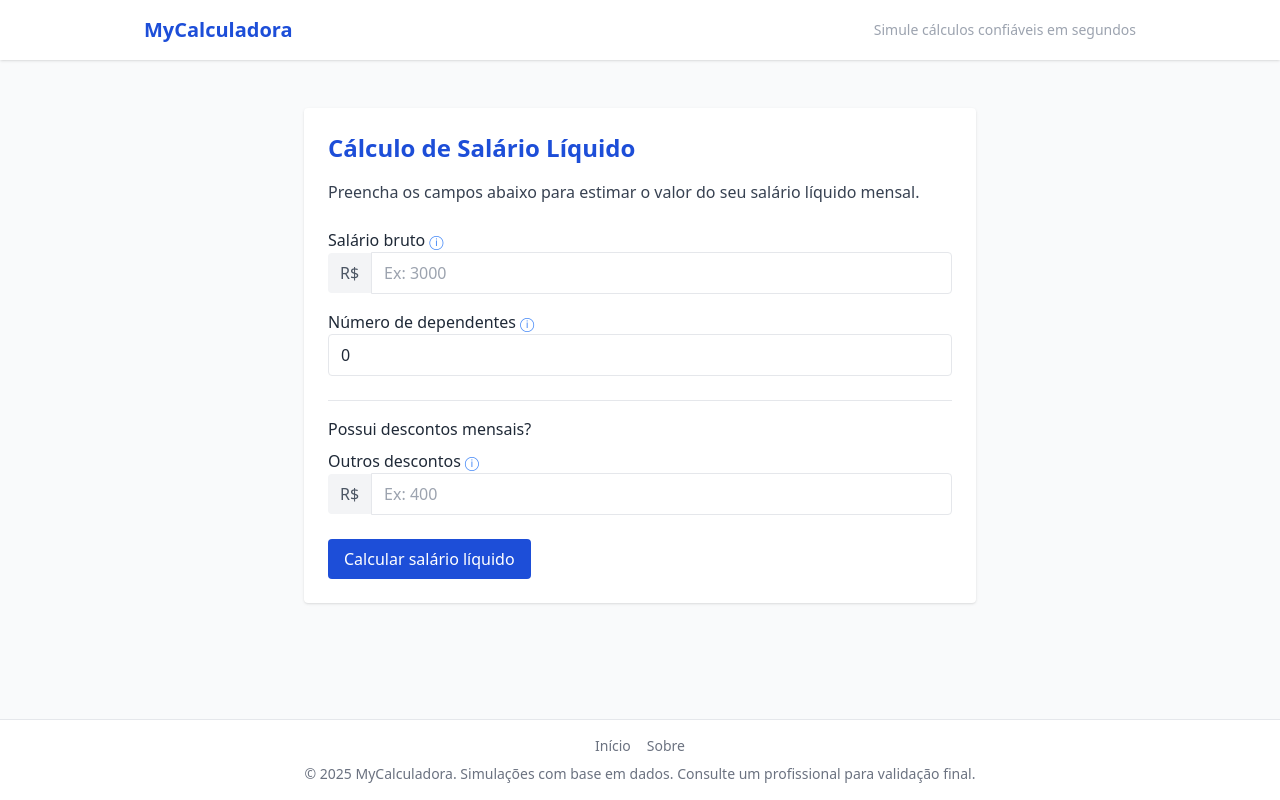
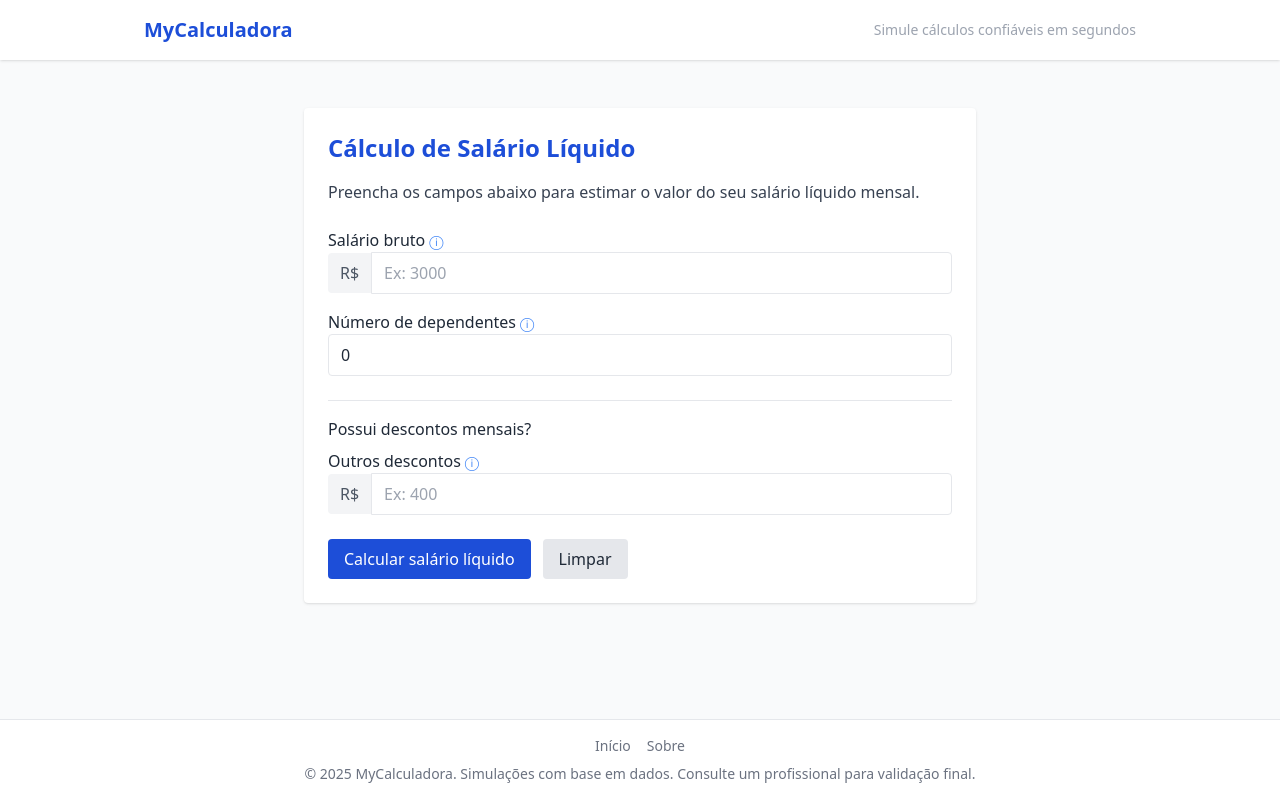
Before and after one commit to mylenosa/calculatudo, a React (Vite) app: page /salario-liquido in a window 1280 px wide. Built offline with nearby package versions, Linux system fonts and the light colour scheme.

Commit message:
feat: Adiciona botão de limpar e padroniza botões de ação

```diff
--- a/src/pages/calculadoras/Rescisao.tsx
+++ b/src/pages/calculadoras/Rescisao.tsx
@@ -7,15 +7,34 @@ export default function Rescisao() {
     document.title = 'Calculadora de Rescisão CLT | MyCalculadora';
   }, []);
 
+  const initialState = {
+    salario: '',
+    admissao: '',
+    saida: '',
+    aviso: '',
+    motivo: '',
+    feriasVencidas: null as boolean | null,
+  };
 
-  const [salario, setSalario] = useState('');
-  const [admissao, setAdmissao] = useState('');
-  const [saida, setSaida] = useState('');
-  const [aviso, setAviso] = useState('');
-  const [feriasVencidas, setFeriasVencidas] = useState<boolean | null>(null);
-  const [motivo, setMotivo] = useState('');
+  const [salario, setSalario] = useState(initialState.salario);
+  const [admissao, setAdmissao] = useState(initialState.admissao);
+  const [saida, setSaida] = useState(initialState.saida);
+  const [aviso, setAviso] = useState(initialState.aviso);
+  const [feriasVencidas, setFeriasVencidas] = useState(initialState.feriasVencidas);
+  const [motivo, setMotivo] = useState(initialState.motivo);
   const [resultado, setResultado] = useState<any>(null);
   const [erro, setErro] = useState('');
+
+  const handleClear = () => {
+    setSalario(initialState.salario);
+    setAdmissao(initialState.admissao);
+    setSaida(initialState.saida);
+    setAviso(initialState.aviso);
+    setFeriasVencidas(initialState.feriasVencidas);
+    setMotivo(initialState.motivo);
+    setResultado(null);
+    setErro('');
+  };
 
   useEffect(() => {
     setAviso('');
@@ -29,7 +48,6 @@ export default function Rescisao() {
           { value: 'trabalhado', label: 'Trabalhado' },
         ];
       case 'pedido_demissao':
-        // --- OPÇÃO ADICIONADA ---
         return [
           { value: 'trabalhado', label: 'Trabalhado' },
           { value: 'dispensado', label: 'Dispensado pelo empregador' },
@@ -210,9 +228,20 @@ export default function Rescisao() {
             </div>
           )}
 
-          <button onClick={calcular} className="bg-blue-700 hover:bg-blue-800 text-white font-medium py-2 px-4 rounded">
-            Calcular rescisão
-          </button>
+          <div className="mt-6 flex flex-col sm:flex-row gap-3">
+            <button
+              onClick={calcular}
+              className="bg-blue-700 hover:bg-blue-800 text-white font-medium py-2 px-4 rounded w-full sm:w-auto"
+            >
+              Calcular rescisão
+            </button>
+            <button
+              onClick={handleClear}
+              className="bg-gray-200 hover:bg-gray-300 text-gray-800 font-medium py-2 px-4 rounded w-full sm:w-auto"
+            >
+              Limpar
+            </button>
+          </div>
 
           {resultado && (
             <div className="mt-6 bg-blue-50 border-l-4 border-blue-400 text-blue-900 p-4 rounded">
--- a/src/pages/calculadoras/SalarioLiquido.tsx
+++ b/src/pages/calculadoras/SalarioLiquido.tsx
@@ -4,15 +4,29 @@ import { calcularSalario } from '../../utils/calculoSalario';
 
 export default function SalarioLiquido() {
   useEffect(() => {
-    // --- MODIFICADO ---
     document.title = 'Calculadora de Salário Líquido | MyCalculadora';
   }, []);
 
-  const [salario, setSalario] = useState('');
-  const [dependentes, setDependentes] = useState('0');
-  const [descontos, setDescontos] = useState('');
+  const initialState = {
+    salario: '',
+    dependentes: '0',
+    descontos: '',
+  };
+
+  const [salario, setSalario] = useState(initialState.salario);
+  const [dependentes, setDependentes] = useState(initialState.dependentes);
+  const [descontos, setDescontos] = useState(initialState.descontos);
   const [resultado, setResultado] = useState(null);
   const [erro, setErro] = useState('');
+
+  // --- INÍCIO DA NOVA FUNÇÃO ---
+  const handleClear = () => {
+    setSalario(initialState.salario);
+    setDependentes(initialState.dependentes);
+    setDescontos(initialState.descontos);
+    setResultado(null);
+    setErro('');
+  };
 
   const calcular = () => {
     if (!salario) {
@@ -25,13 +39,11 @@ export default function SalarioLiquido() {
     const dependentesNum = parseInt(dependentes || '0');
     const descontosNum = parseFloat(descontos || "0");
 
-    // --- INÍCIO DA NOVA VALIDAÇÃO ---
     if (salarioNum < 0 || dependentesNum < 0 || descontosNum < 0) {
       setErro('Os valores inseridos não podem ser negativos. Por favor, verifique os campos.');
       setResultado(null);
       return;
     }
-    // --- FIM DA NOVA VALIDAÇÃO ---
 
     setErro('');
 
@@ -113,12 +125,20 @@ export default function SalarioLiquido() {
         </div>
       )}
 
-      <button
-        onClick={calcular}
-        className="bg-blue-700 hover:bg-blue-800 text-white font-medium py-2 px-4 rounded mt-6 w-full sm:w-auto"
-      >
-        Calcular salário líquido
-      </button>
+      <div className="mt-6 flex flex-col sm:flex-row gap-3">
+        <button
+          onClick={calcular}
+          className="bg-blue-700 hover:bg-blue-800 text-white font-medium py-2 px-4 rounded w-full sm:w-auto"
+        >
+          Calcular salário líquido
+        </button>
+        <button
+          onClick={handleClear}
+          className="bg-gray-200 hover:bg-gray-300 text-gray-800 font-medium py-2 px-4 rounded w-full sm:w-auto"
+        >
+          Limpar
+        </button>
+      </div>
 
       {resultado && (
         <div className="mt-6 bg-blue-50 border-l-4 border-blue-400 text-blue-900 p-4 rounded">
```
